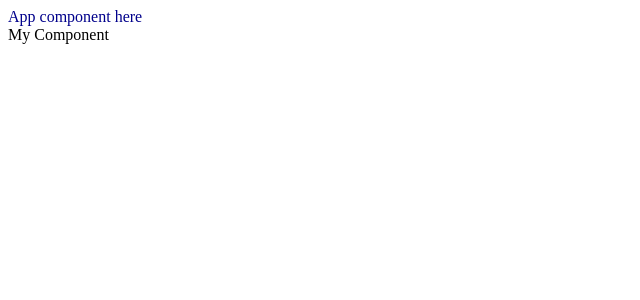
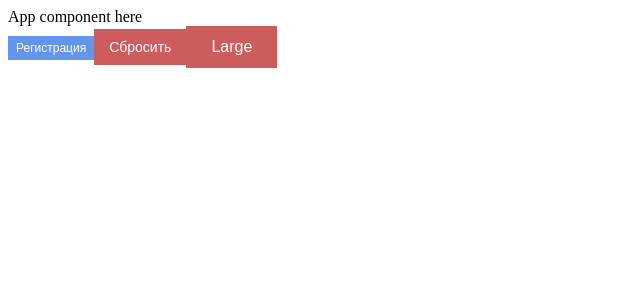
Before and after one commit to AlexandrMers/example_with_React_TS_for_meetup, a React app: page / in a window 1280 px wide. Shown: the top 300 px of the page, without its empty margins (0-640 px from the left). Built offline with nearby package versions, Linux system fonts and the light colour scheme.

Commit message:
add Button component

```diff
--- a/package.json
+++ b/package.json
@@ -88,6 +88,7 @@
     "typescript": "^4.3.5"
   },
   "dependencies": {
+    "classnames": "^2.3.1",
     "dotenv": "^8.2.0",
     "loader-utils": "^2.0.0",
     "react": "^17.0.2",
--- a/src/App.tsx
+++ b/src/App.tsx
@@ -1,8 +1,6 @@
 import React, { FC } from "react";
 
-import MyComponent from "@/components/MyComponent";
-
-import styles from "./style.module.scss";
+import Button, { ButtonSize, ButtonType } from "@/components/Button";
 
 interface AppComponentPropsInterface {
   id?: string;
@@ -11,8 +9,21 @@ interface AppComponentPropsInterface {
 const App: FC<AppComponentPropsInterface> = (props) => {
   return (
     <div>
-      <div className={styles.main}>App component here</div>
-      <MyComponent />
+      <div>App component here</div>
+
+      <Button typeButton={ButtonType.PRIMARY}>Регистрация</Button>
+      <Button
+        typeButton={ButtonType.SECONDARY}
+        sizeButton={ButtonSize.MIDDLE}
+        onClick={() => {
+          console.log("click run");
+        }}
+      >
+        Сбросить
+      </Button>
+      <Button typeButton={ButtonType.SECONDARY} sizeButton={ButtonSize.LARGE}>
+        Large
+      </Button>
     </div>
   );
 };
--- /dev/null
+++ b/src/components/Button/index.tsx
@@ -0,0 +1,54 @@
+import React, { ComponentProps, FC, memo } from "react";
+import cn from "classnames";
+
+import styles from "./styles.module.scss";
+
+export enum ButtonType {
+  PRIMARY,
+  SECONDARY
+}
+
+export enum ButtonSize {
+  SMALL,
+  MIDDLE,
+  LARGE
+}
+
+interface ButtonPropsInterface extends ComponentProps<"button"> {
+  children: React.ReactNode;
+  typeButton?: ButtonType;
+  sizeButton?: ButtonSize;
+}
+
+const Button: FC<ButtonPropsInterface> = ({
+  children,
+  typeButton,
+  sizeButton,
+  className,
+  ...otherProps
+}) => {
+  const buttonClassName = cn(
+    styles.Button,
+    {
+      [styles["Button_primary"]]: typeButton === ButtonType.PRIMARY,
+      [styles["Button_secondary"]]: typeButton === ButtonType.SECONDARY,
+      [styles["Button_large"]]: sizeButton === ButtonSize.LARGE,
+      [styles["Button_middle"]]: sizeButton === ButtonSize.MIDDLE,
+      [styles["Button_small"]]: sizeButton === ButtonSize.SMALL
+    },
+    className
+  );
+
+  return (
+    <button {...otherProps} className={buttonClassName}>
+      {children}
+    </button>
+  );
+};
+
+Button.defaultProps = {
+  typeButton: ButtonType.PRIMARY,
+  sizeButton: ButtonSize.SMALL
+};
+
+export default memo(Button);
--- /dev/null
+++ b/src/components/Button/styles.module.scss
@@ -0,0 +1,45 @@
+.Button {
+    font-size: 14px;
+    padding: 10px 15px;
+    margin: 0;
+    border: 0;
+    background: none;
+    cursor: pointer;
+
+
+    &_primary {
+        color: white;
+        background: cornflowerblue;
+        transition: background-color ease-in-out .1s;
+        &:hover {
+            background: lighten(cornflowerblue, 8);
+        }
+        &:active {
+            background: cornflowerblue;
+        }
+    }
+    &_secondary {
+        color: white;
+        background: indianred;
+        transition: background-color ease-in-out .1s;
+        &:hover {
+            background: lighten(indianred, 8);
+        }
+        &:active {
+            background: indianred;
+        }
+    }
+
+    &_small {
+        font-size: 12px;
+        padding: 5px 8px;
+    }
+    &_middle {
+        font-size: 14px;
+        padding: 10px 15px;
+    }
+    &_large {
+        font-size: 16px;
+        padding: 12px 25px;
+    }
+}
--- a/src/components/MyComponent.jsx
+++ /dev/null
@@ -1,7 +0,0 @@
-import React, { memo } from "react";
-
-const MyComponent = (props) => {
-  return <div>My Component </div>;
-};
-
-export default memo(MyComponent);
--- a/src/style.module.scss
+++ /dev/null
@@ -1,3 +0,0 @@
-.main {
-    color: darkblue;
-}
```
Also changed, not shown: 2 other files (tests, documents, lock files or other folders).
